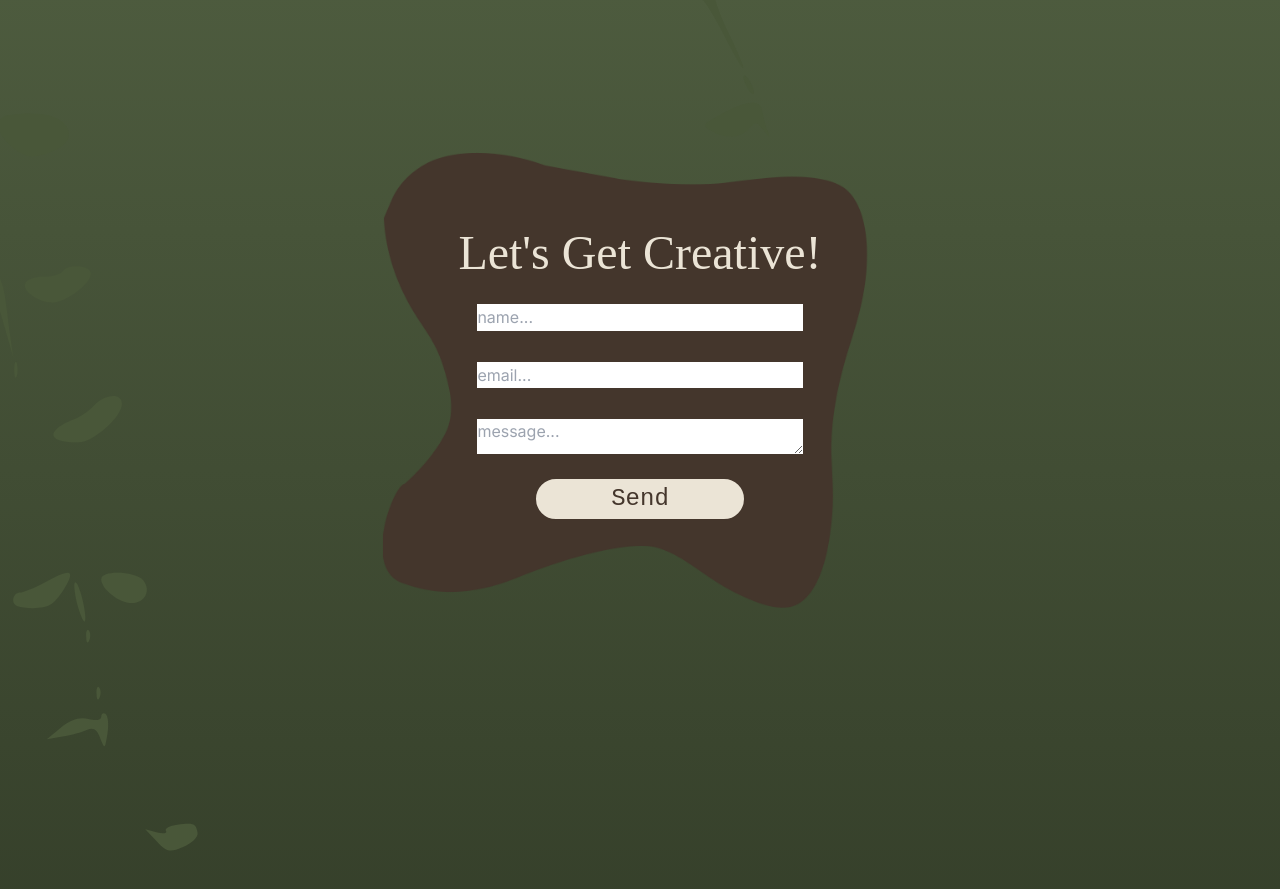
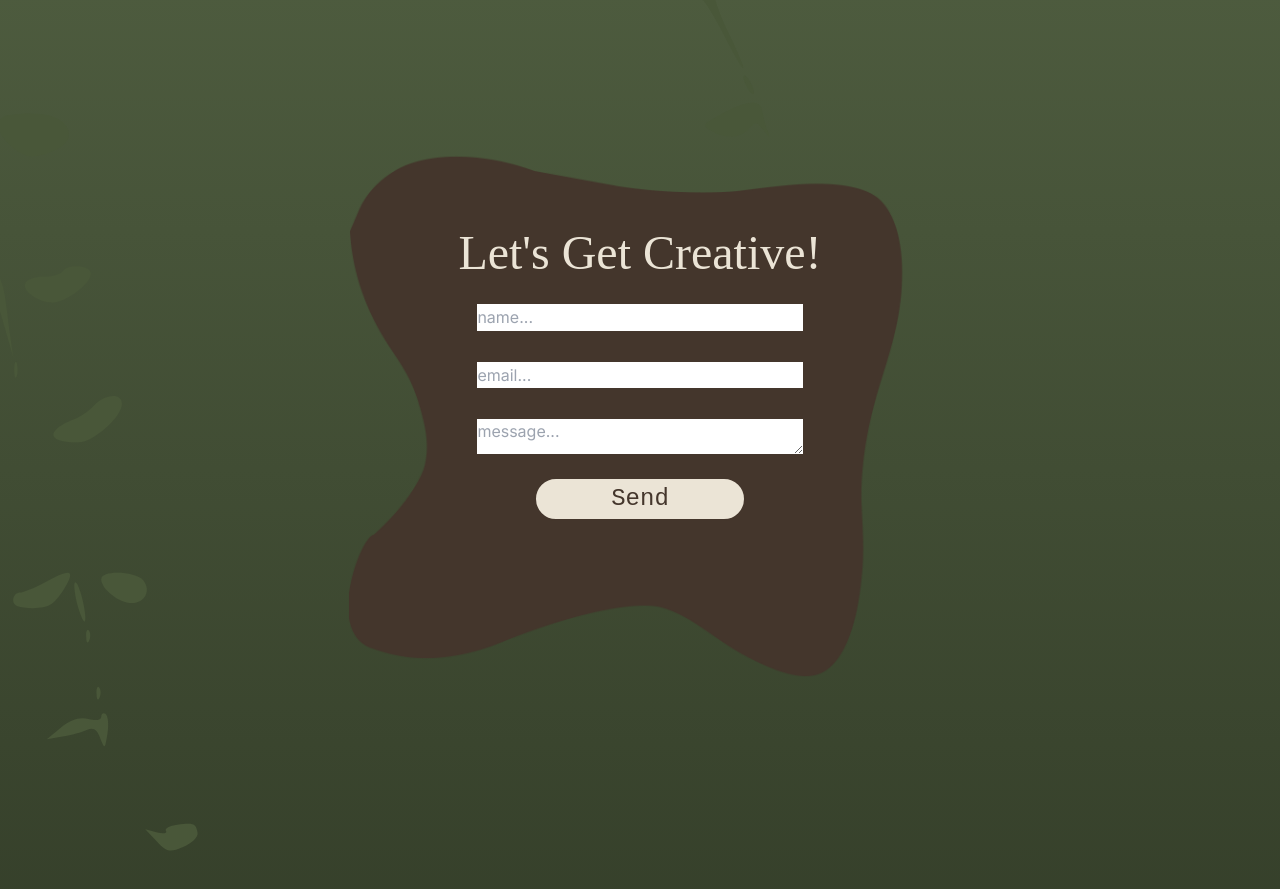
Before and after one commit to yellowstrings/earthtones-nextjs, a Next.js app: page / in a window 1280 px wide. Shown: the part 1780-2669 px from the top of the page. Built offline with nearby package versions, Linux system fonts and the light colour scheme.

Commit message:
more styling

```diff
--- a/package.json
+++ b/package.json
@@ -13,12 +13,11 @@
     "@emotion/styled": "^11.11.0",
     "@mui/material": "^5.14.8",
     "autoprefixer": "10.4.15",
-    "next": "13.4.13",
+    "next": "14.0.0",
     "next-share": "^0.25.0",
     "postcss": "8.4.27",
     "react": "18.2.0",
     "react-dom": "18.2.0",
-    "react-hook-form": "^7.47.0",
     "react-icons": "^4.11.0",
     "react-router-dom": "^6.17.0",
     "tailwindcss": "3.3.3"
--- a/src/app/globals.css
+++ b/src/app/globals.css
@@ -191,7 +191,7 @@ body {
 .freeform-square {
   background-image: url(../../public/FreeformSquare.svg);
   background-repeat: no-repeat;
-  background-size: 97% 70%;
+  background-size: 97% 80%;
   display: flex;
   justify-content: center;
   margin: 10% auto 0% auto;
```
Also changed, not shown: 1 other file (tests, documents, lock files or other folders).
